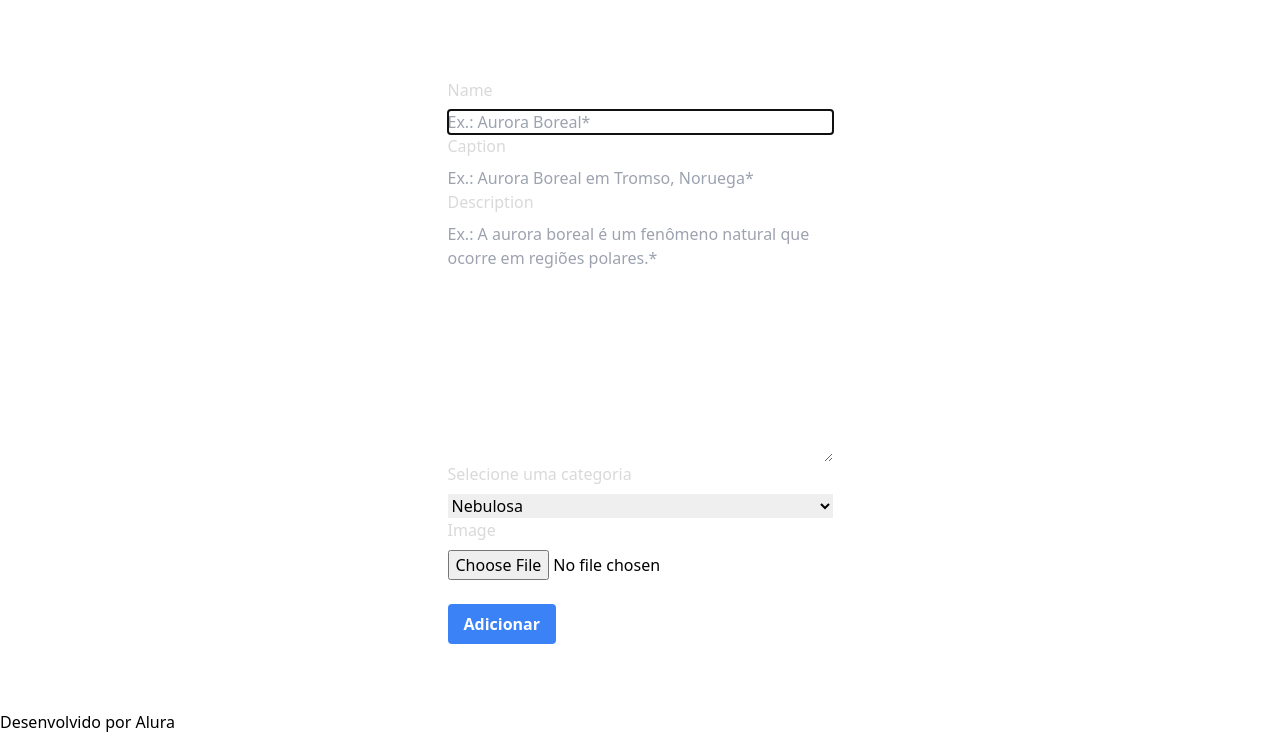
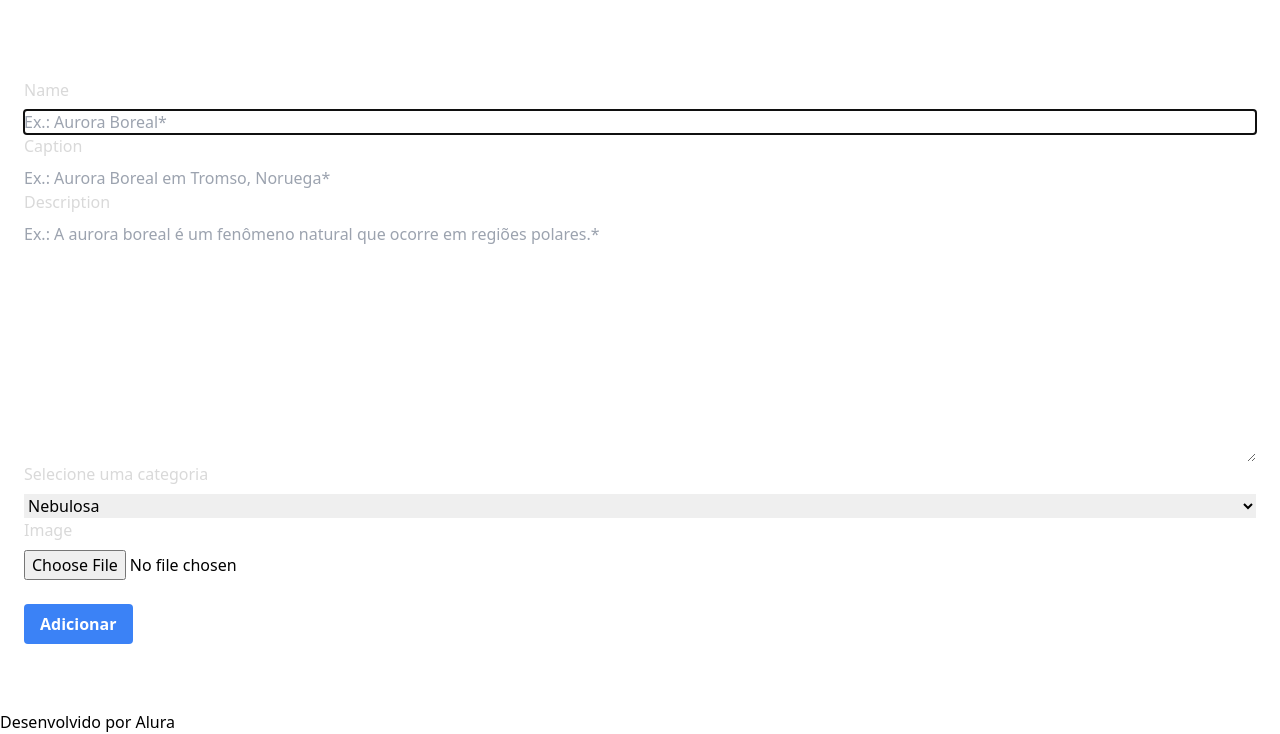
Before and after one commit to emidiovaleretto/alura-space, a Django app: page /add/ in a window 1280 px wide. Shown: the part 368-1102 px from the top of the page. Run offline with Django 5.2, Linux system fonts and the light colour scheme; the visitor is signed in with stand-in values (Sample User, id 1); some libraries are stand-ins or nearby versions.

Commit message:
fix: form main container

```diff
--- a/templates/partials/_form.html
+++ b/templates/partials/_form.html
@@ -1,4 +1,4 @@
-<div class="flex justify-center mt-10">
+<div class="flex flex-col mt-10">
     <form action="" method="post" enctype="multipart/form-data">
         {% csrf_token %}
         <div class="flex flex-col mb-2">
```
Also changed, not shown: galleries/templates/galleries/edit_image.html (+5 -4 lines).
